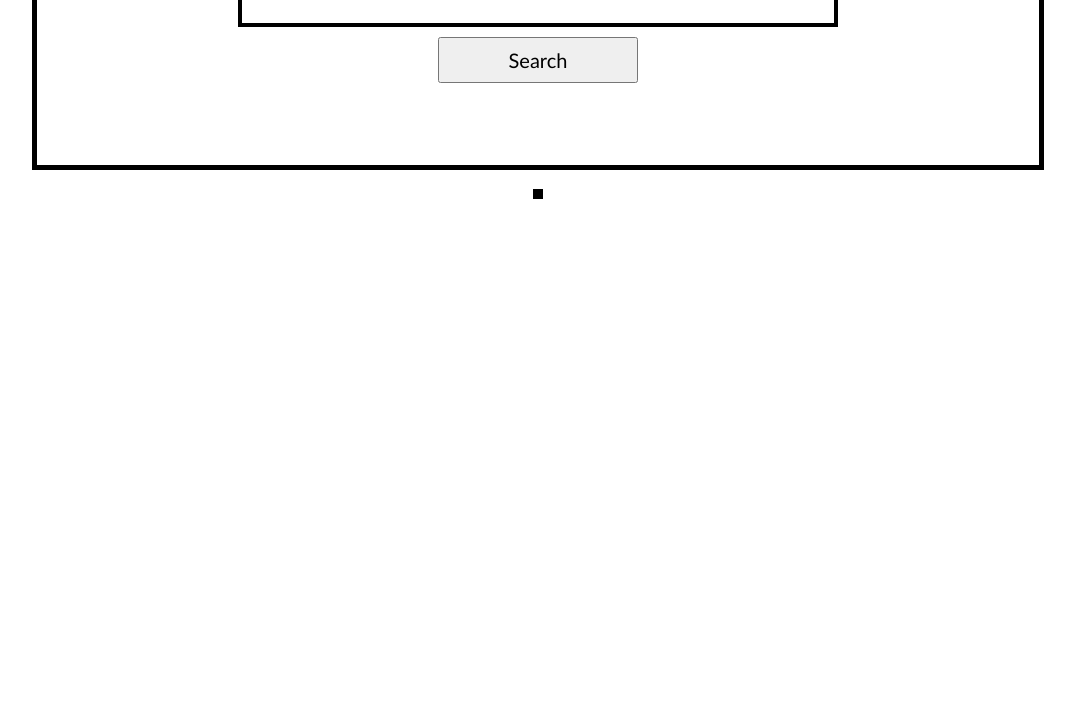
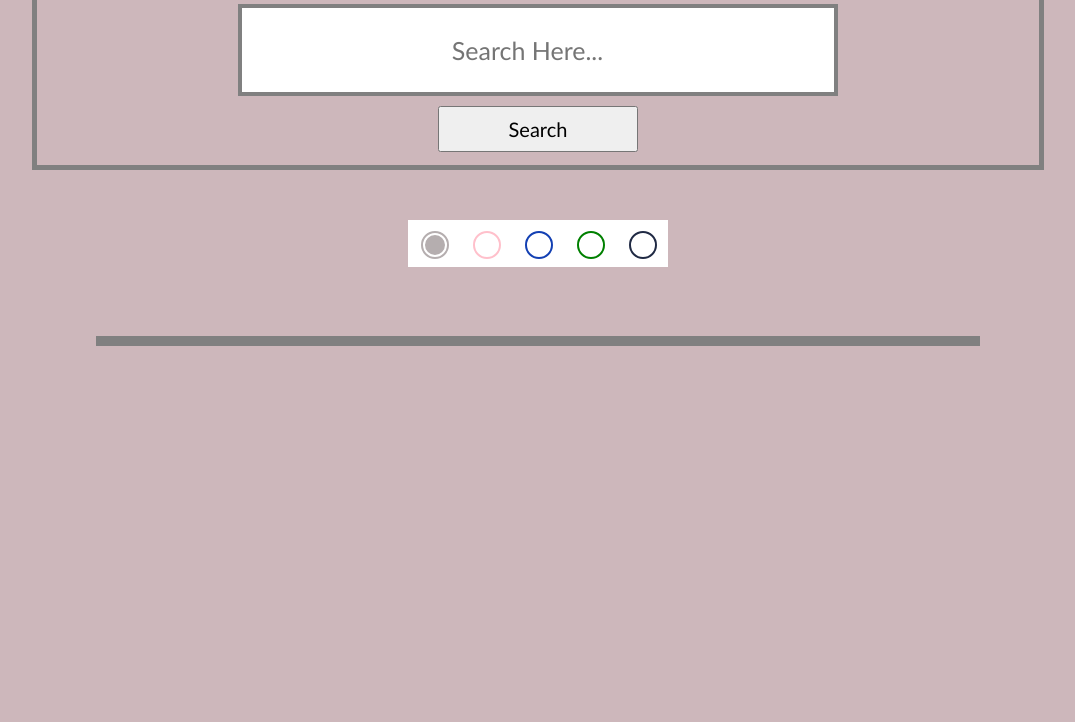
Before and after one commit to hsallrounder/Super-150-3year-GLA-Web-Test-2, a plain HTML site: page index.html in a window 1280 px wide. Shown: the part 78-800 px from the top of the page, without its empty margins (102-1177 px from the left). Drawn offline with Linux system fonts and the light colour scheme.

Commit message:
theme changer

```diff
--- a/index.html
+++ b/index.html
@@ -9,8 +9,20 @@
 </head>
 <body>
     <div class="header">
+        <h2 class="title">SEARCH YOUR FAVORITE MOVIES</h2>
         <input type="search" name="search-bar" id="input" placeholder="Search Here...">
         <input type="button" value="Search" id = "search-button">
+    </div>
+    <div>
+        <form class="form-control">
+            <fieldset class="color-changer">
+                <input type="radio" id="Grey" name="theme" checked />
+                <input type="radio" id="BabyPink" name="theme" />
+                <input type="radio" id="Blue" name="theme" />
+                <input type="radio" id="Green" name="theme" />
+                <input type="radio" id="Dark" name="theme" />
+            </fieldset>
+        </form>
     </div>
     <br>
     <div class="display-karlo" id = "display-karlo">
--- a/script.js
+++ b/script.js
@@ -1,22 +1,51 @@
 const xhr = new XMLHttpRequest;
+
+// API
 
 xhr.onload = function(){
     var data = JSON.parse(this.response);
-    const movie_grid = document.getElementById('display-karlo');
-    movie_grid.innerHTML = ``;
+    const movie = document.getElementById('display-karlo');
+    movie.innerHTML = ``;
     for(var i = 0; i < data.length; i++) {
-        var newItem = document.createElement('img')
-        newItem.src = data[i].show.image.medium;
-        movie_grid.appendChild(newItem);
+        var newImg = document.createElement('img')
+        newImg.src = data[i].show.image.medium;
+        movie.appendChild(newImg);
     }
     console.log(data);
 }
 
 
 document.getElementById('search-button').addEventListener('click',(e) => {
+    e.preventDefault();
     let input = document.getElementById('input').value;
     const url = " https://api.tvmaze.com/search/shows?q=" + input;
     xhr.open("GET",url);
-    e.preventDefault();
     xhr.send();
 })
+
+
+// Theme -> Local Storage
+
+const themeColors = document.querySelectorAll('[name="theme"]');
+
+const storeTheme = function (theme) {
+  localStorage.setItem("theme", theme);
+  console.log("theme applied");
+};
+
+const applyTheme = function () {
+  const activeTheme = localStorage.getItem("theme");
+
+  themeColors.forEach((themeOption) => {
+    if (activeTheme == themeOption.id) {
+      themeOption.checked = true;
+    }
+  });
+};
+themeColors.forEach((themeOption) => {
+  themeOption.addEventListener("click", () => {
+    storeTheme(themeOption.id);
+  });
+});
+
+document.onload = applyTheme();
--- a/style.css
+++ b/style.css
@@ -10,13 +10,20 @@
     margin-left: auto;
     margin-right: auto;
     display: block;
-    border: 5px solid black;
+    border: 5px solid gray;
+}
+
+.title {
+    color: var(--radio-color);
+    text-align: center;
+
+    text-decoration: underline;
 }
 
 #input{
     margin: auto;
     display: grid;
-    border: 4px solid black;
+    border: 4px solid gray;
     text-align: center;
     height: 40%;
     width: 60%;
@@ -40,8 +47,83 @@
 .display-karlo {
     width: fit-content;
     margin: auto;
-    display: grid;
-    border : 5px solid black;
-    grid-template-columns: repeat(5, 1fr);
-    grid-template-rows: repeat(5, 1fr);
+    display: flex;
+    border : 5px solid gray;
+    flex-direction:row;
+    width: 70%;
+    justify-content: space-evenly;
+    flex-wrap: wrap;
 }
+
+.form-control {
+    margin: 50px;
+    border: 0;
+}
+
+.color-changer {
+    display: flex;
+    gap: 20px;
+    padding: 10px;
+    width: fit-content;
+    margin-inline: auto;
+    border: 0;
+    background-color: white;
+}
+
+input[type="radio"] {
+    appearance: none;
+    height: 1.5rem;
+    width: 1.5rem;
+    border: 2px solid white;
+    outline: 2px solid;
+    border-radius: 50%;
+}
+
+input[type="radio"]:checked {
+    background-color: var(--radio-color);
+}
+
+#BabyPink {
+    --radio-color: Pink;
+    color: pink;
+}
+
+#Blue {
+    --radio-color: rgb(19, 64, 179);
+    color: rgb(19, 64, 179);
+}
+
+#Green {
+    --radio-color: green;
+    color: green;
+}
+
+#Dark {
+    --radio-color: rgb(32, 42, 68);
+    color: rgb(32, 42, 68);
+}
+
+#Grey {
+    --radio-color: rgb(181, 174, 175);
+    color: rgb(181, 174, 175);
+}
+
+:root:has(#Blue:checked) {
+    background-color: rgb(19, 64, 179);
+}
+
+:root:has(#BabyPink:checked) {
+    background-color: pink;
+}
+
+:root:has(#Dark:checked) {
+    background-color: rgb(32, 42, 68);
+}
+
+:root:has(#Green:checked) {
+    background-color: green;
+}
+
+:root:has(#Grey:checked) {
+    background-color: rgb(205, 183, 187);
+}
```
